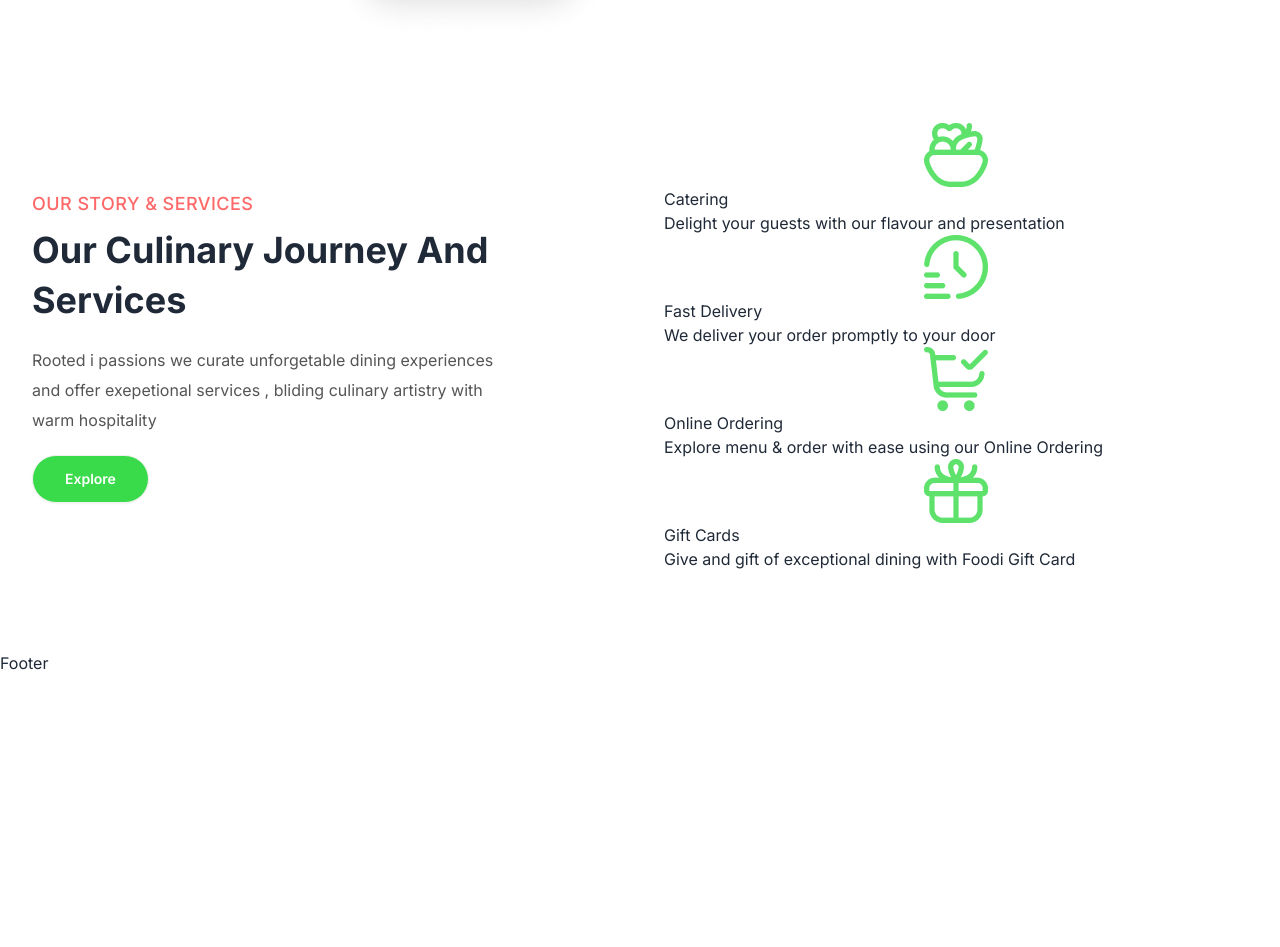
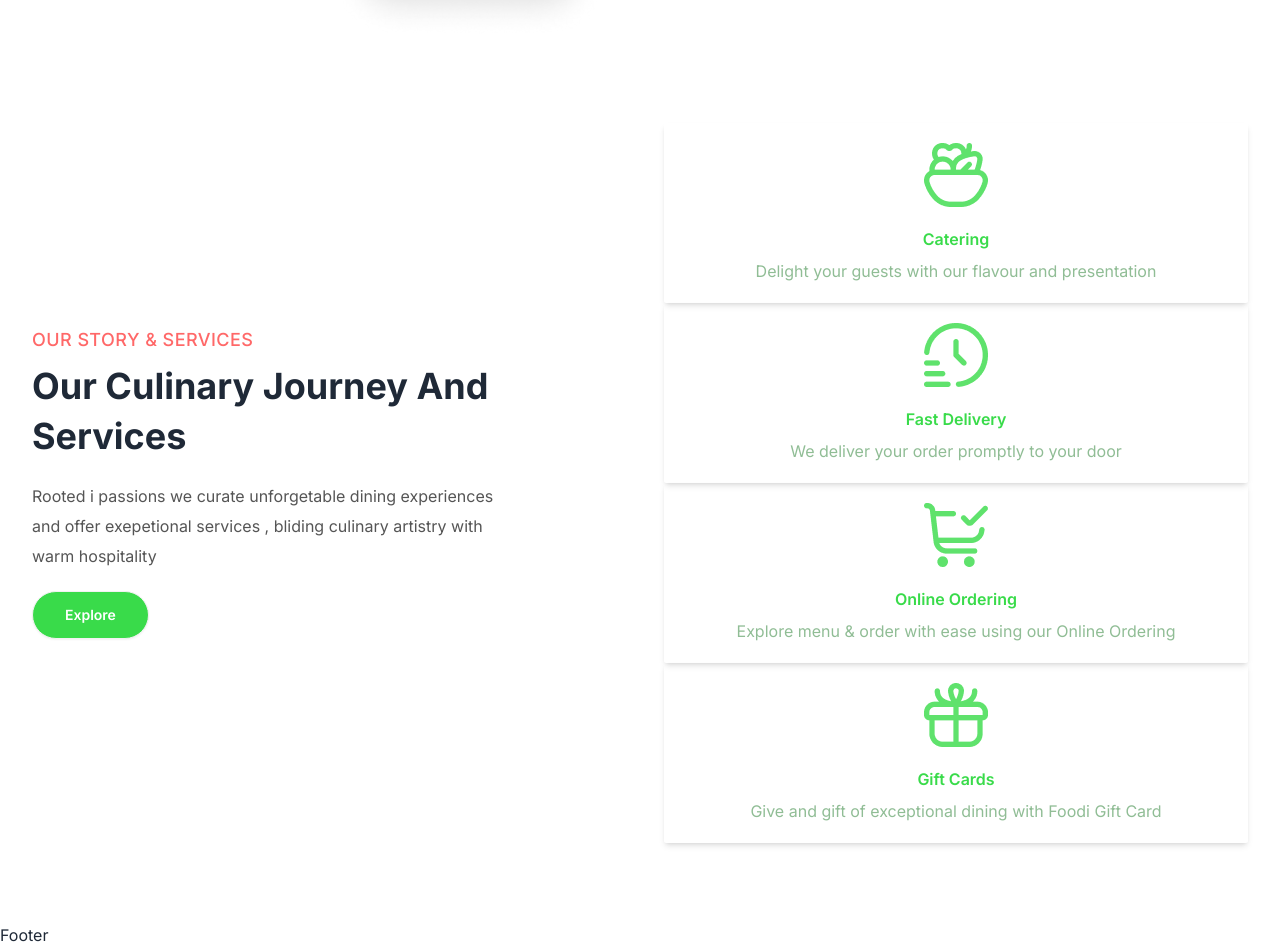
Before and after one commit to AryaSegara/Project-Restaurant--MERN-, a React (Vite) app in the folder frontend/: page / in a window 1280 px wide. Shown: the part 2760-3707 px from the top of the page. Before the commit the page ends 3435 px from the top, so only its background shows below. Built offline with nearby package versions, Linux system fonts and the light colour scheme.

Commit message:
ourservice

```diff
--- a/frontend/src/pages/home/OurServices.jsx
+++ b/frontend/src/pages/home/OurServices.jsx
@@ -49,16 +49,16 @@ export default function OurServices() {
         {/* images */}
         <div className="md:w-1/2">
           <div>
-            {
-              serviceList.map((service) => (
-                <div key={service.id}>
-                  <img src={service.image} alt="" className="mx-auto"/>
-                  <h5>{service.title}</h5>
-                  <p>{service.des}</p>
-
-                </div>
-              ))
-            }
+            {serviceList.map((service) => (
+              <div
+                key={service.id}
+                className="shadow-md rounded-sm py-5 px-4 text-center space-y-2 text-green cursor-pointer hover:border-indigo-600 transition-all duration-200"
+              >
+                <img src={service.image} alt="" className="mx-auto" />
+                <h5 className="pt-3 font-semibold">{service.title}</h5>
+                <p className="text-[#90BD95]">{service.des}</p>
+              </div>
+            ))}
           </div>
         </div>
       </div>
```
